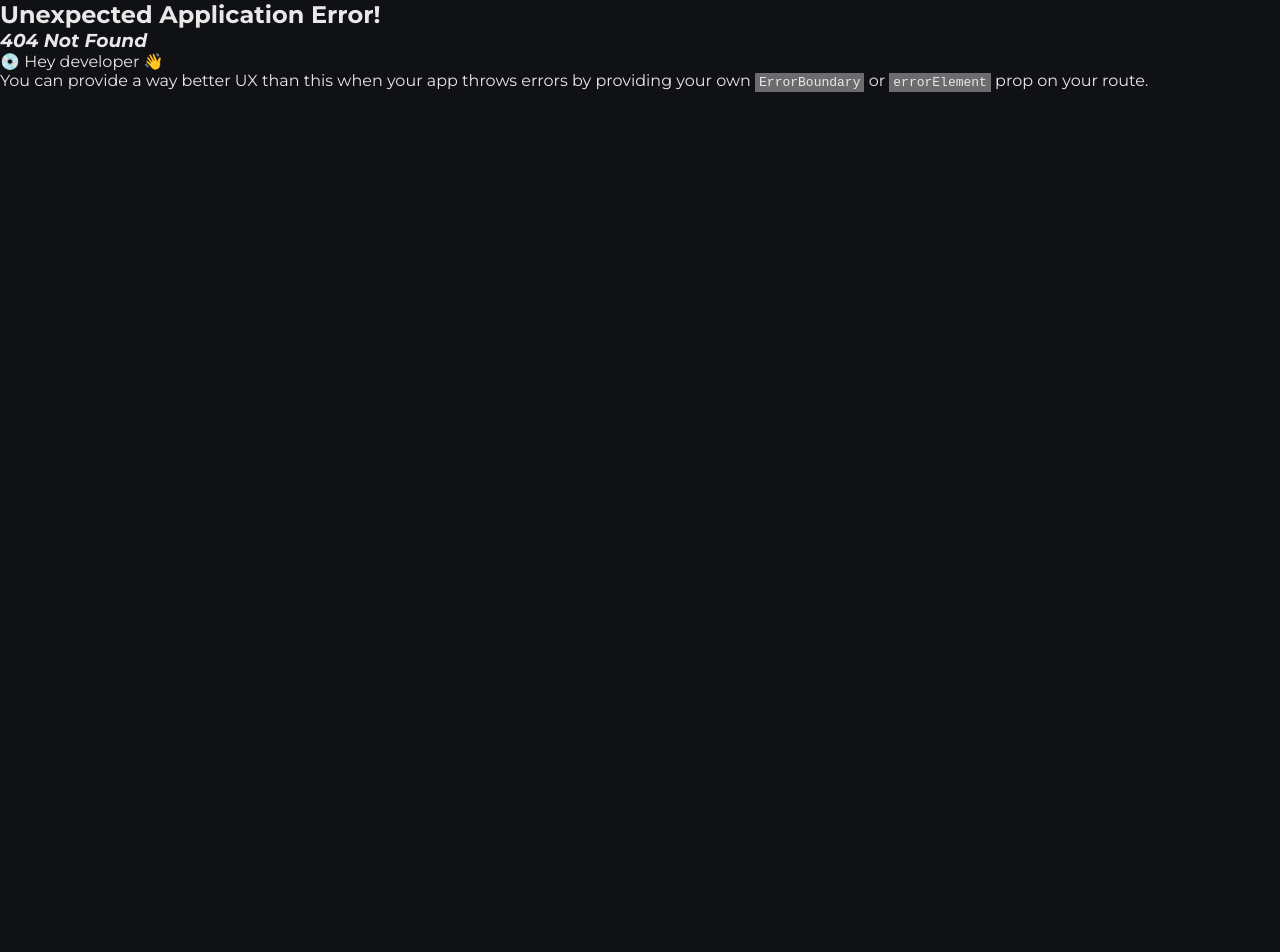
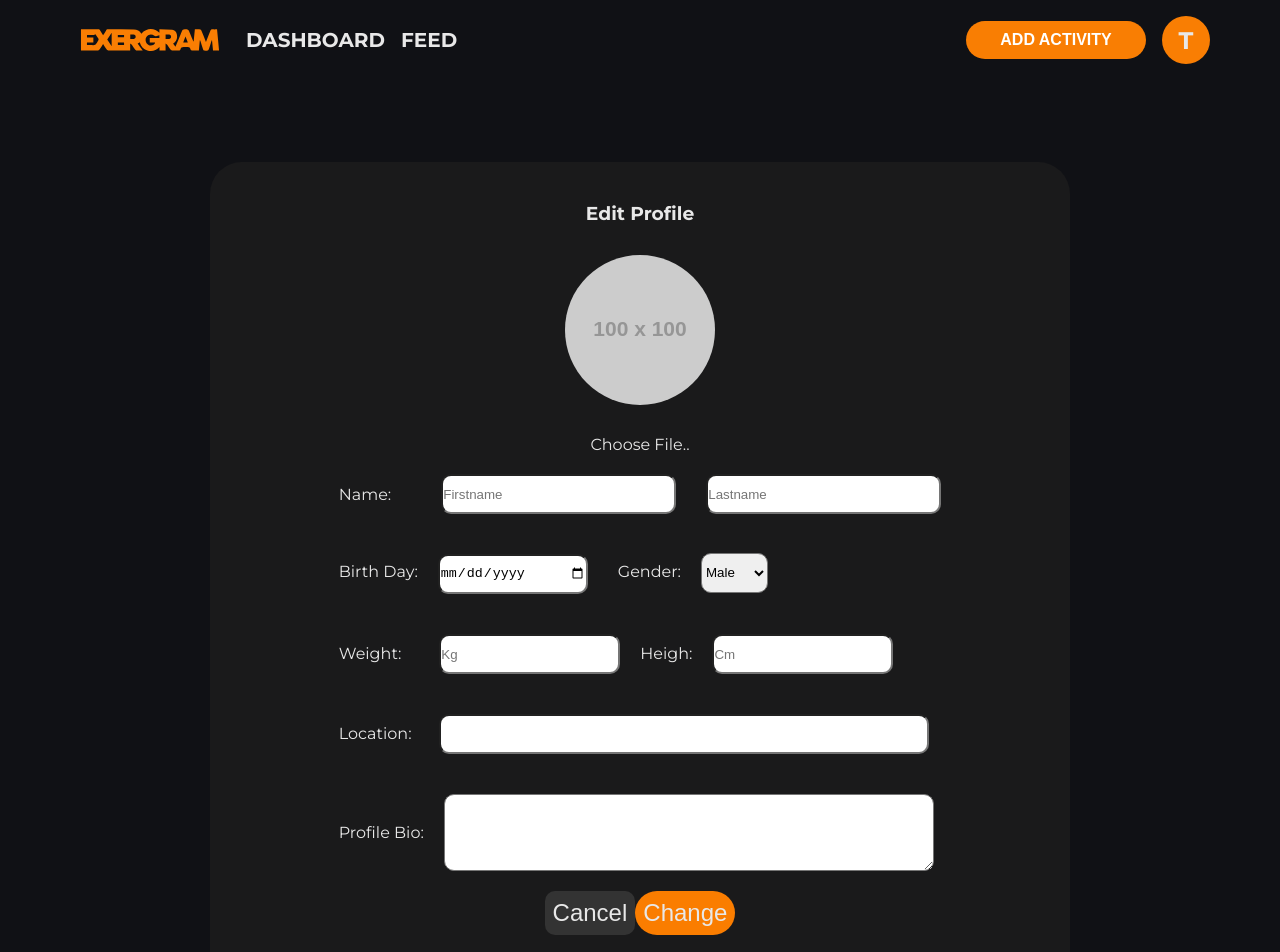
Before and after one commit to ryosantouchh/exergram-frontend-c1, a React (Vite) app: page /editprofile in a window 1280 px wide. Before the commit this address had no page. Shown: the top 952 px of the page. Before the commit the page ends 800 px from the top, so only its background shows below. Built offline with nearby package versions, Linux system fonts and the light colour scheme.

Commit message:
create edit profile page

```diff
--- /dev/null
+++ b/src/pages/EditProfile.jsx
@@ -0,0 +1,67 @@
+import React from "react";
+import Layout from "../layout/Layout";
+import "../styles/EditProfile.css"
+
+const EditProfile = () => {
+    return (
+        <Layout>
+            <div className="edit-profile-main">
+                <div className="edit-profile">
+                    <h3>Edit Profile</h3>
+                    <img className="edit-profile-img-circle" src="//placehold.it/100" alt="avatar" />
+
+                    <div className=".edit-profile-upload-file">
+                        <label>
+                            Choose File..
+                            <input type="file" size="60" />
+                        </label>
+                    </div>
+
+                    <div className="edit-profile-form-group">
+                        <div className="edit-profile-name">
+                            <label>Name:</label>
+                            <input type="text" name="first_name" placeholder="Firstname" />
+                            <input type="text" name="last_name" placeholder="Lastname" />
+                        </div>
+
+                        <div className="edit-profile-birth-gen-box">
+                            <label>Birth Day:</label>
+                            <input type="date" name="birthday" />
+
+                            <label>Gender:</label>
+                            <select name="edit-profile-gender-box">
+                                <option value="Male">Male</option>
+                                <option value="Female">Female</option>
+                            </select>
+                        </div>
+
+                        <div className="edit-profile-weight-height-box">
+                            <label>Weight:</label>
+                            <input type="number" name="weight" placeholder="Kg" />
+
+                            <label>Heigh:</label>
+                            <input type="number" name="height" placeholder="Cm" />
+                        </div>
+
+                        <div className="edit-profile-location-box">
+                            <label>Location:</label>
+                            <input type="text" name="locaiton" />
+                        </div>
+
+                        <div className="edit-profile-bio-box">
+                            <label>Profile Bio:</label>
+                            <textarea rows="5"></textarea>
+                        </div>
+                    </div>
+
+                    <div className="edit-profile-btn-box">
+                        <button className="other-btn">Cancel</button>
+                        <button className="orange-btn">Change</button>
+                    </div>
+                </div>
+            </div>
+        </Layout>
+    );
+}
+
+export default EditProfile;
--- /dev/null
+++ b/src/styles/EditProfile.css
@@ -0,0 +1,139 @@
+.edit-profile-main {
+  width: auto;
+  height: 1024px;
+  background-color: #101115;
+  display: flex;
+  justify-content: center;
+  align-items: center;
+  align-content: center;
+}
+
+.edit-profile {
+  width: 860px;
+  height: 860px;
+  background-color: #1a1a1b;
+  display: flex;
+  flex-direction: column;
+  /* justify-content: center; */
+  /* justify-items: center; */
+  /* align-content: center; */
+  align-items: center;
+  border-radius: 32px;
+}
+
+.edit-profile h3 {
+  text-align: center;
+  margin: 40px 0px 30px;
+}
+.edit-profile-upload-file label {
+  padding: 5px;
+  background: var(--secondary-color);
+  display: table;
+  color: #fff;
+  border-radius: 10px;
+}
+input[type="file"] {
+  display: none;
+}
+
+.edit-profile-form-group {
+  display: flex;
+  flex-direction: column;
+}
+
+.edit-profile img {
+  width: 150px;
+  height: 150px;
+  border-radius: 50%;
+  margin-bottom: 30px;
+  /* align-items: center; */
+}
+
+.edit-profile .edit-profile-name {
+  display: flex;
+  align-items: center;
+}
+
+.edit-profile input {
+  margin: 20px 0px;
+  border-radius: 3px;
+  height: 40px;
+  border-radius: 10px;
+}
+
+.edit-profile-form-group .edit-profile-name input:nth-child(2) {
+  margin-left: 50px;
+  width: 235px;
+}
+
+.edit-profile-form-group .edit-profile-name input:nth-child(3) {
+  margin-left: 30px;
+  width: 235px;
+}
+
+.edit-profile select {
+  height: 40px;
+  border-radius: 10px;
+}
+
+.edit-profile-birth-gen-box input:nth-child(2) {
+  margin-left: 20px;
+  width: 150px;
+}
+
+.edit-profile-birth-gen-box label:nth-child(3) {
+  margin-left: 30px;
+}
+
+.edit-profile-birth-gen-box select {
+  margin-left: 20px;
+}
+
+.edit-profile-weight-height-box input:nth-child(2) {
+  margin-left: 38px;
+}
+.edit-profile-weight-height-box input:nth-child(4) {
+  margin-left: 20px;
+}
+
+.edit-profile-weight-height-box label:nth-child(3) {
+  margin-left: 20px;
+}
+
+.edit-profile-location-box input {
+  margin-left: 27px;
+  width: 490px;
+}
+
+.edit-profile-bio-box {
+  display: flex;
+  align-items: center;
+  margin-top: 20px;
+}
+
+.edit-profile-bio-box textarea {
+  border-radius: 10px;
+  width: 490px;
+  margin-left: 20px;
+}
+
+.edit-profile-btn-box button {
+  margin-top: 20px;
+  font-size: 24px;
+  padding: 8px;
+}
+
+/* ----- button class ----- */
+.orange-btn {
+  background-color: var(--accent-color);
+  border: 0;
+  border-radius: 30px;
+  color: var(--white-text);
+}
+
+.other-btn {
+  background-color: var(--grey-btn-color);
+  border-radius: 10px;
+  border: 0;
+  color: var(--white-text);
+}
```
Also changed, not shown: src/main.jsx (+8 -0 lines).
